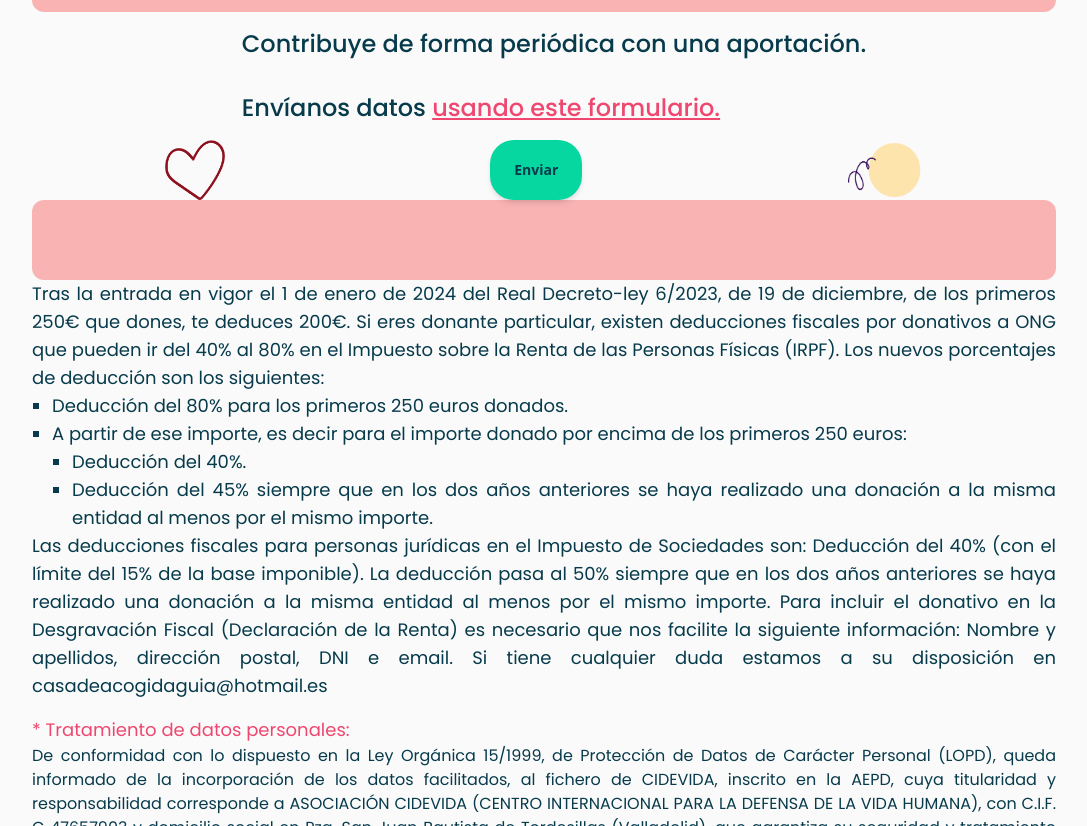
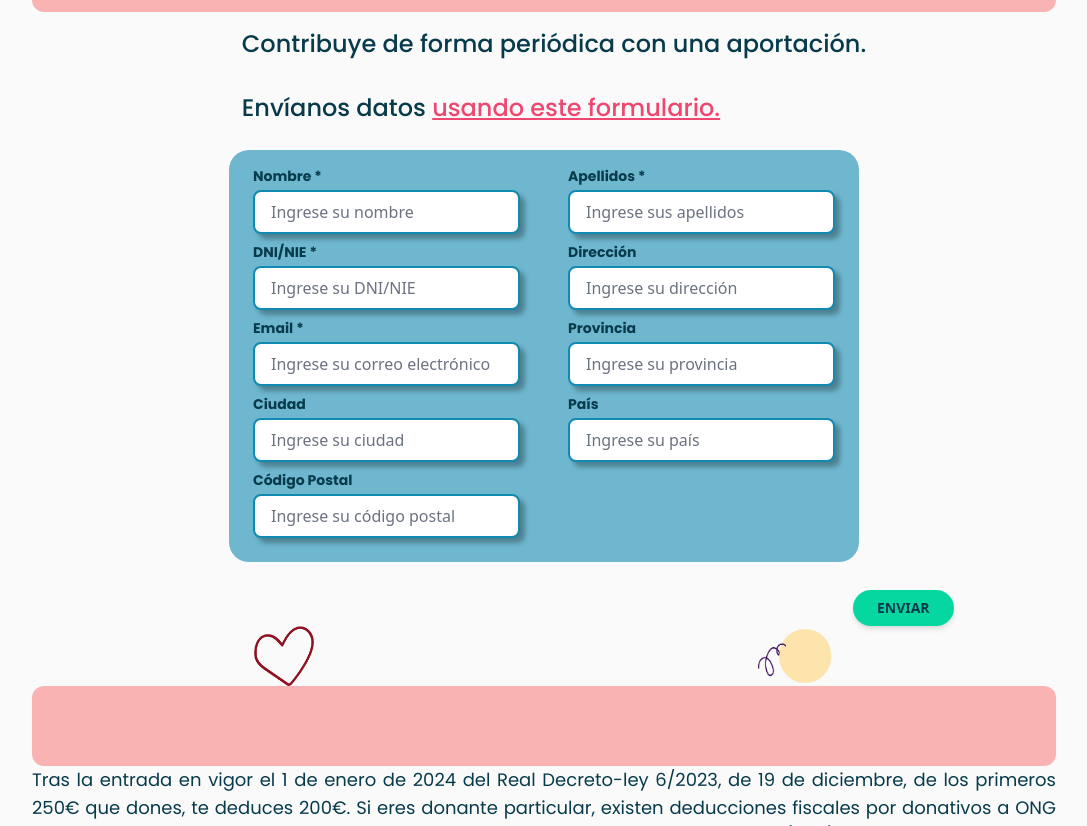
Before and after one commit to vallefarinha/front-casa, a React (Vite) app: page /partnership in a window 1280 px wide. Shown: the part 676-1502 px from the top of the page, without its empty margins (96-1183 px from the left). Built offline with nearby package versions, Linux system fonts and the light colour scheme.

Commit message:
create tax form

```diff
--- /dev/null
+++ b/src/components/form/TaxForm.jsx
@@ -0,0 +1,29 @@
+import React from 'react'
+import BoxBlue from "./BoxBlueAtom";
+
+const TaxForm = () => {
+  return (
+    <div className="flex items-center justify-center mt-[-10px]">
+    <div className="relative w-auto h-1/2 flex flex-wrap mt-5 mb-1" style={{backgroundColor: 'rgba(17, 138, 178, 0.6)', borderRadius: '20px'}}>
+
+        <div className="w-full sm:w-1/2 p-4">
+          <BoxBlue titleBox="Nombre *" name="name" squareBlue="Ingrese su nombre" type="text" />
+          <BoxBlue titleBox="DNI/NIE *" name="dni" squareBlue="Ingrese su DNI/NIE" type="text" pattern="^([0-9]{8}[A-Za-z]|[XYZ][0-9]{7}[A-Za-z])$" />
+          <BoxBlue titleBox="Email *" name="email" squareBlue="Ingrese su correo electrónico" type="email" />
+          <BoxBlue titleBox="Ciudad" name="city" squareBlue="Ingrese su ciudad" type="text" />
+          <BoxBlue titleBox="Código Postal" name="zipcode" squareBlue="Ingrese su código postal" type="text" pattern="^[0-9]{5}$" />
+        </div>
+
+        <div className="w-full sm:w-1/2 p-4">
+          <BoxBlue titleBox="Apellidos *" name="secondname" squareBlue="Ingrese sus apellidos" type="text" />
+          <BoxBlue titleBox="Dirección" name="address" squareBlue="Ingrese su dirección" type="text" />
+          <BoxBlue titleBox="Provincia" name="province" squareBlue="Ingrese su provincia" type="text" />
+          <BoxBlue titleBox="País" name="country" squareBlue="Ingrese su país" type="text" />
+        </div>
+    </div>
+
+  </div>
+  )
+}
+
+export default TaxForm
--- a/src/components/form/formBlue.jsx
+++ b/src/components/form/formBlue.jsx
@@ -1,8 +1,7 @@
 // import React, { useState } from "react";
 import penform from "../../assets/icons/penForm.svg";
 import BoxBlue from "./BoxBlueAtom";
-import Tax from "./Tax";
-import Legislation from "./Legislation";
+
 
 const FormBlue = () => {
 
--- a/src/pages/Collaborate.jsx
+++ b/src/pages/Collaborate.jsx
@@ -1,16 +1,37 @@
+import React, { useRef } from 'react';
+import SendMail from '../services/SendMail';
 import TitleCard from "../components/cards/ColaborateCard/TitleCard";
 import DonationCard from "../components/cards/ColaborateCard/DonationCard";
 import RegularText30 from "../components/texts/RegularText30";
 import Title from "../components/title/Title";
 import TitleAboutUs from "../components/title/TitleAboutUs";
 import ColaboraRegularText from "../components/colaboration/ColaboraRegularText";
-import SendBtn from "../components/buttons/SendBtn";
+import SendButtonForm from "../components/form/SendButtonForm";
 import Legislation from "../components/form/Legislation"
 import Tax from "../components/form/Tax";
+import TaxForm from '../components/form/TaxForm';
+
 
 function Collaborate() {
+  const refForm = useRef();
+  const handleSubmit = async (event) => {
+    event.preventDefault();
+   const templateID = import.meta.env.VITE_REACT_APP_TEMPLATE_ID_TAXES;
+   const formData = new FormData(refForm.current);
+          try {
+            const result = await SendMail(templateID, formData);
+            console.log(result);
+            alert("mensaje enviado con éxito, en breve recibirá una confirmación. Gracias")
+
+          } catch (error) {
+            console.error(error);
+            alert("Error en el envio de mensaje. Intentelo mas tarde. Gracias")
+          }
+  };
+
   return (
-    <div className="w-[80%] mx-auto mb-10">
+    <div className="w-[80%] mx-auto">
+
       <Title wordBlue={"Hazte socio y"} wordPink={"dona"}></Title>
       <RegularText30
         text={
@@ -34,14 +55,21 @@ function Collaborate() {
           />
         </div>
       </div>
+      <div className="w-[80%] mx-auto">
+        <form ref={refForm} onSubmit={handleSubmit}>
+        <TaxForm></TaxForm>
+        <SendButtonForm />
+        </form>
+      </div>
+
       <div className="flex justify-around" style={{ height: "60px" }}>
         <img src="src/assets/images/Corazon.png" alt="Corazon" />
-        <SendBtn data="Enviar"></SendBtn>
         <img src="src/assets/images/octagono.png" alt="octagono" />
       </div>
       <TitleCard></TitleCard>
       <Tax/>
       <Legislation/>
+
     </div>
   );
 }
--- a/src/pages/PartnerForm.jsx
+++ b/src/pages/PartnerForm.jsx
@@ -14,34 +14,33 @@ function PartnerForm() {
   const refForm = useRef();
   const handleSubmit = async (event) => {
     event.preventDefault();
-   const templateID = import.meta.env.VITE_REACT_APP_TEMPLATE_ID;
-  //const formData = new FormData(refForm.current);
+   const templateID = import.meta.env.VITE_REACT_APP_TEMPLATE_ID_PARTNER;
+   const formData = new FormData(refForm.current);
           try {
-            const result = await SendMail(templateID, refForm.current);
+            const result = await SendMail(templateID, formData);
             console.log(result);
           } catch (error) {
             console.error(error);
           }
-        };
+  };
+
         return (
-            <div className="w-[80%] mx-auto">
-
-              <section className="">
+          <div className="w-[80%] mx-auto">
+            <form ref={refForm} onSubmit={handleSubmit}>
+              <section className="md:h-screen">
                 <TitleAllForm />
                 <FormBlue />
-              </section>
-              <section className="">
-
                 <MoneySelect />
                 <Periodicity />
                 <BankBlue />
                 <DonationOption />
                 <SendButtonForm />
               </section>
-                <Tax/>
-                <Legislation/>
-
-            </div>
+            </form>
+            <div style={{ height: '100vh' }} />
+            <Tax/>
+            <Legislation/>
+          </div>
         );
       }
 
```
